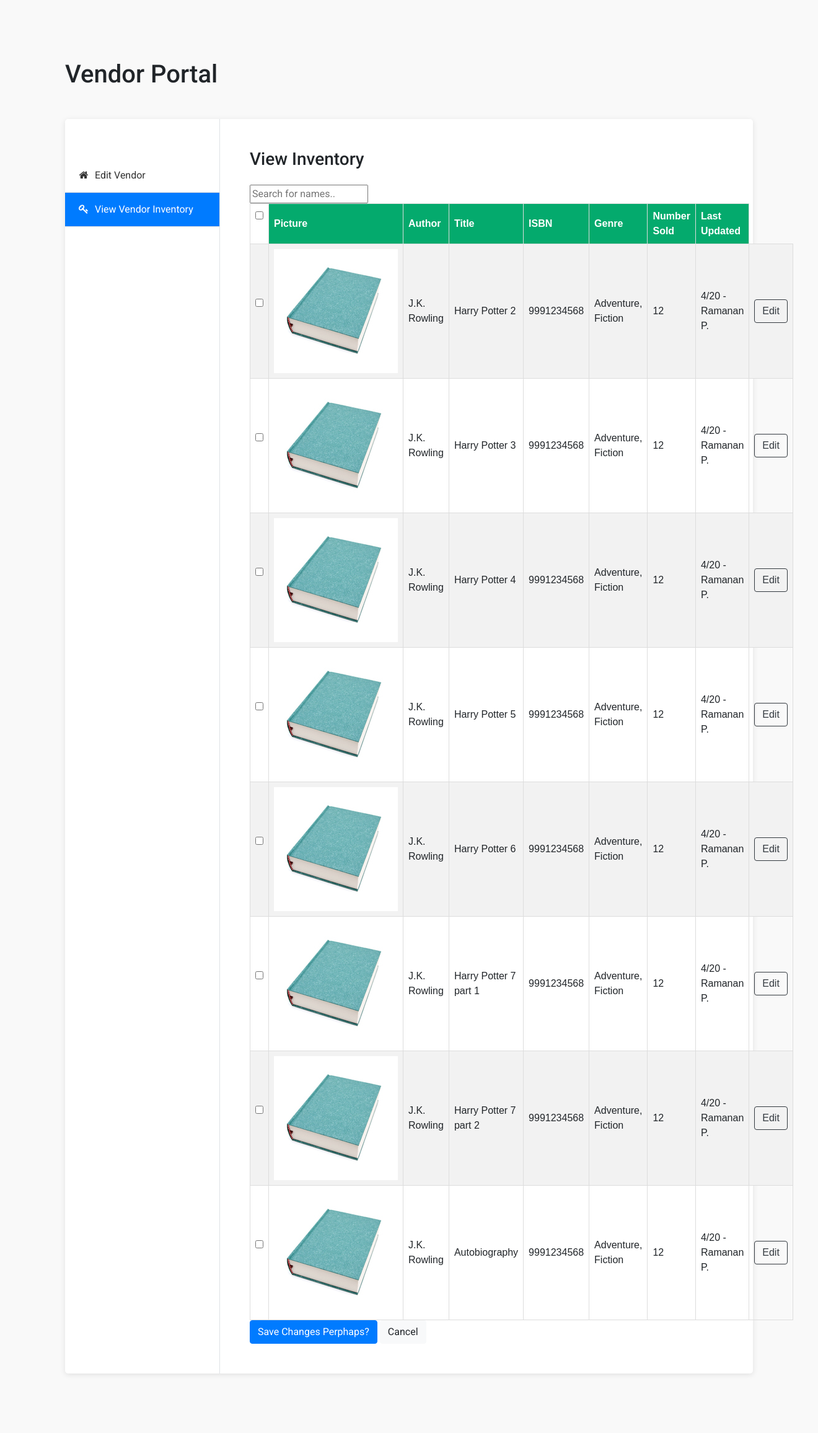
After one commit to ramanan-pan/eCommerce, a Django app: page /website/inventory in a window 1320 px wide, after a click on "View Vendor Inventory". The commit adds this page. Shown: the whole page at 62% size. Run offline with Django 4.2, Linux system fonts and the light colour scheme; data that the repository does not hold is empty; some libraries are stand-ins or nearby versions.

Commit message:
added vendor (inventory/settings page) & vendorview and updated front end for adminmain.html

```diff
--- /dev/null
+++ b/src/website/templates/website/inventory.html
@@ -0,0 +1,405 @@
+<!DOCTYPE html>
+<html lang="en">
+<head>
+	<meta charset="UTF-8">
+	<title>Vendor View</title>
+	<meta content="width=device-width, initial-scale=1, maximum-scale=1, user-scalable=no" name="viewport">
+	<link rel="stylesheet" type="text/css" href="https://stackpath.bootstrapcdn.com/bootstrap/4.3.1/css/bootstrap.min.css">
+	<link rel="stylesheet" href="https://stackpath.bootstrapcdn.com/font-awesome/4.7.0/css/font-awesome.min.css">
+	<link rel="stylesheet" type="text/css" href="css/style.css">
+  <style>
+    #customers {
+      font-family: Arial, Helvetica, sans-serif;
+      border-collapse: collapse;
+      width: 100%;
+    }
+
+    #customers td, #customers th {
+      border: 1px solid #ddd;
+      padding: 8px;
+    }
+
+    #customers tr:nth-child(even){background-color: #f2f2f2;}
+
+    #customers tr:hover {background-color: #ddd;}
+
+    #customers th {
+      padding-top: 12px;
+      padding-bottom: 12px;
+      text-align: left;
+      background-color: #04AA6D;
+      color: white;
+    }
+
+    #customersd {
+      font-family: Arial, Helvetica, sans-serif;
+      border-collapse: collapse;
+      width: 100%;
+    }
+
+    #customersd td, #customers th {
+      border: 1px solid #ddd;
+      padding: 8px;
+    }
+
+    #customersd tr:nth-child(even){background-color: #f2f2f2;}
+
+    #customersd tr:hover {background-color: #ddd;}
+
+    #customersd th {
+      padding-top: 12px;
+      padding-bottom: 12px;
+      text-align: left;
+      background-color: #04AA6D;
+      color: white;
+    }
+    </style>
+</head>
+<body>
+	<section class="py-5 my-5">
+		<div class="container">
+			<h1 class="mb-5">Vendor Portal</h1>
+			<div class="bg-white shadow rounded-lg d-block d-sm-flex">
+				<div class="profile-tab-nav border-right">
+					<div class="p-4">
+						<div class="img-circle text-center mb-3">
+							<!--img src="img/user2.jpg" alt="Image" class="shadow"-->
+						</div>
+
+					</div>
+					<div class="nav flex-column nav-pills" id="v-pills-tab" role="tablist" aria-orientation="vertical">
+						<a class="nav-link active" id="account-tab" data-toggle="pill" href="#account" role="tab" aria-controls="account" aria-selected="true">
+							<i class="fa fa-home text-center mr-1"></i>
+							Edit Vendor
+						</a>
+						<a class="nav-link" id="password-tab" data-toggle="pill" href="#password" role="tab" aria-controls="password" aria-selected="false">
+							<i class="fa fa-key text-center mr-1"></i>
+							View Vendor Inventory
+						</a>
+					<!--	<a class="nav-link" id="security-tab" data-toggle="pill" href="#security" role="tab" aria-controls="security" aria-selected="false">
+							<i class="fa fa-user text-center mr-1"></i>
+							Delete Order
+						</a>-->
+					<!--	<a class="nav-link" id="application-tab" data-toggle="pill" href="#application" role="tab" aria-controls="application" aria-selected="false">
+							<i class="fa fa-tv text-center mr-1"></i>
+							Application
+						</a>
+						<a class="nav-link" id="notification-tab" data-toggle="pill" href="#notification" role="tab" aria-controls="notification" aria-selected="false">
+							<i class="fa fa-bell text-center mr-1"></i>
+							Notification
+						</a> -->
+					</div>
+				</div>
+				<div class="tab-content p-4 p-md-5" id="v-pills-tabContent">
+					<div class="tab-pane fade show active" id="account" role="tabpanel" aria-labelledby="account-tab">
+						<h3 class="mb-4">Edit Vendor</h3>
+						<div class="row">
+							<div class="col-md-6">
+								<div class="form-group">
+								  	<label>First name</label>
+								  	<input type="text" class="form-control" value="Vishruth">
+								</div>
+							</div>
+							<div class="col-md-6">
+								<div class="form-group">
+								  	<label>Last Name</label>
+								  	<input type="text" class="form-control" value="TheVendor">
+								</div>
+							</div>
+              <div class="col-md-6">
+								<div class="form-group">
+								  	<label>Username</label>
+								  	<input type="text" class="form-control" value="vtvendor">
+								</div>
+							</div>
+							<div class="col-md-6">
+								<div class="form-group">
+								  	<label>Email</label>
+								  	<input type="text" class="form-control" value="vtvendor@gmail.com">
+								</div>
+							</div>
+							<div class="col-md-6">
+								<div class="form-group">
+								  	<label>password</label>
+								  	<input type="text" class="form-control" value="vtvendoristhebest123">
+								</div>
+							</div>
+
+						</div>
+						<div>
+							<button class="btn btn-primary">Update</button>
+							<button class="btn btn-light">Cancel</button>
+						</div>
+					</div>
+					<div class="tab-pane fade" id="password" role="tabpanel" aria-labelledby="password-tab">
+						<h3 class="mb-4">View Inventory</h3>
+
+
+
+
+
+            <input type="text" id="myInput" onkeyup="myeFunction()" placeholder="Search for names..">
+
+						<table id="customers">
+              <tr>
+                <td><input type="checkbox" />    &nbsp;   </td>
+                <th>Picture</th>
+                <th>Author</th>
+                <th>Title</Title></th>
+                <th>ISBN</th>
+                <th>Genre</th>
+                <th>Number Sold</th>
+                <th>Last Updated</th>
+
+              </tr>
+              <tr>
+                <td><input type="checkbox" />    &nbsp;   </td>
+                <td><img src="./img/book2.jpg"></img> </td>
+                <td>J.K. Rowling</td>
+                <td>Harry Potter 2</td>
+                <td>9991234568</td>
+                <td>Adventure, Fiction</td>
+                <td>12</td>
+                <td>4/20 -  Ramanan P.</td>
+                <td><button class="btn btn-outline-dark">Edit</button></td>
+              </tr>
+              <tr>
+                <td><input type="checkbox" />    &nbsp;   </td>
+                <td><img src="./img/book2.jpg"></img> </td>
+                <td>J.K. Rowling</td>
+                <td>Harry Potter 3</td>
+                <td>9991234568</td>
+                <td>Adventure, Fiction</td>
+                <td>12</td>
+                <td>4/20 -  Ramanan P.</td>
+                <td><button class="btn btn-outline-dark">Edit</button></td>
+              </tr>
+              <tr>
+                <td><input type="checkbox" />    &nbsp;   </td>
+                <td><img src="./img/book2.jpg"></img> </td>
+                <td>J.K. Rowling</td>
+                <td>Harry Potter 4</td>
+                <td>9991234568</td>
+                <td>Adventure, Fiction</td>
+                <td>12</td>
+                <td>4/20 -  Ramanan P.</td>
+                <td><button class="btn btn-outline-dark">Edit</button></td>
+              </tr>
+              <tr>
+                <td><input type="checkbox" />    &nbsp;   </td>
+                <td><img src="./img/book2.jpg"></img> </td>
+                <td>J.K. Rowling</td>
+                <td>Harry Potter 5</td>
+                <td>9991234568</td>
+                <td>Adventure, Fiction</td>
+                <td>12</td>
+                <td>4/20 -  Ramanan P.</td>
+                <td><button class="btn btn-outline-dark">Edit</button></td>
+              </tr>
+              <tr>
+                <td><input type="checkbox" />    &nbsp;   </td>
+                <td><img src="./img/book2.jpg"></img> </td>
+                <td>J.K. Rowling</td>
+                <td>Harry Potter 6</td>
+                <td>9991234568</td>
+                <td>Adventure, Fiction</td>
+                <td>12</td>
+                <td>4/20 -  Ramanan P.</td>
+                <td><button class="btn btn-outline-dark">Edit</button></td>
+              </tr>
+              <tr>
+                <td><input type="checkbox" />    &nbsp;   </td>
+                <td><img src="./img/book2.jpg"></img> </td>
+                <td>J.K. Rowling</td>
+                <td>Harry Potter 7 part 1</td>
+                <td>9991234568</td>
+                <td>Adventure, Fiction</td>
+                <td>12</td>
+                <td>4/20 -  Ramanan P.</td>
+                <td><button class="btn btn-outline-dark">Edit</button></td>
+              </tr>
+              <tr>
+                <td><input type="checkbox" />    &nbsp;   </td>
+                <td><img src="./img/book2.jpg"></img> </td>
+                <td>J.K. Rowling</td>
+                <td>Harry Potter 7 part 2</td>
+                <td>9991234568</td>
+                <td>Adventure, Fiction</td>
+                <td>12</td>
+                <td>4/20 -  Ramanan P.</td>
+                <td><button class="btn btn-outline-dark">Edit</button></td>
+              </tr>
+              <tr>
+                <td><input type="checkbox" />    &nbsp;   </td>
+                <td><img src="./img/book2.jpg"></img> </td>
+                <td>J.K. Rowling</td>
+                <td>Autobiography</td>
+                <td>9991234568</td>
+                <td>Adventure, Fiction</td>
+                <td>12</td>
+                <td>4/20 -  Ramanan P.</td>
+                <td><button class="btn btn-outline-dark">Edit</button></td>
+              </tr>
+
+            </table>
+
+						<div>
+							<button class="btn btn-primary">Save Changes Perphaps?</button>
+							<button class="btn btn-light">Cancel</button>
+						</div>
+					</div>
+					<div class="tab-pane fade" id="security" role="tabpanel" aria-labelledby="security-tab">
+						<h3 class="mb-4">Delete User</h3>
+
+
+
+
+
+            <input type="text" id="mydInput" onkeyup="mydFunction()" placeholder="Search for names..">
+
+						<table id="customersd">
+              <tr>
+                <td><input type="checkbox" />    &nbsp;   </td>
+                <th>Company</th>
+                <th>Contact</th>
+                <th>Country</th>
+
+              </tr>
+              <tr>
+                <td><input type="checkbox" />    &nbsp;   </td>
+                <td>Alfreds Futterkiste</td>
+                <td>Maria Anders</td>
+                <td>Germany</td>
+                <td><button class="btnDelete">Delete</button></td>
+              </tr>
+              <tr>
+                <td><input type="checkbox" />    &nbsp;   </td>
+                <td>Berglunds snabbköp</td>
+                <td>Christina Berglund</td>
+                <td>Sweden</td>
+                <td><button class="btnDelete">Delete</button></td>
+              </tr>
+              <tr>
+                <td><input type="checkbox" />    &nbsp;   </td>
+                <td>Centro comercial Moctezuma</td>
+                <td>Francisco Chang</td>
+                <td>Mexico</td>
+                <td><button class="btnDelete">Delete</button></td>
+              </tr>
+              <tr>
+                <td><input type="checkbox" />    &nbsp;   </td>
+                <td>Ernst Handel</td>
+                <td>Roland Mendel</td>
+                <td>Austria</td>
+                <td><button class="btnDelete">Delete</button></td>
+              </tr>
+              <tr>
+                <td><input type="checkbox" />    &nbsp;   </td>
+                <td>Island Trading</td>
+                <td>Helen Bennett</td>
+                <td>UK</td>
+                <td><button class="btnDelete">Delete</button></td>
+              </tr>
+              <tr>
+                <td><input type="checkbox" />    &nbsp;   </td>
+                <td>Königlich Essen</td>
+                <td>Philip Cramer</td>
+                <td>Germany</td>
+                <td><button class="btnDelete">Delete</button></td>
+              </tr>
+              <tr>
+                <td><input type="checkbox" />    &nbsp;   </td>
+                <td>Laughing Bacchus Winecellars</td>
+                <td>Yoshi Tannamuri</td>
+                <td>Canada</td>
+                <td><button class="btnDelete">Delete</button></td>
+              </tr>
+              <tr>
+                <td><input type="checkbox" />    &nbsp;   </td>
+                <td>Magazzini Alimentari Riuniti</td>
+                <td>Giovanni Rovelli</td>
+                <td>Italy</td>
+                <td><button class="btnDelete">Delete</button></td>
+              </tr>
+
+            </table>
+
+						<div>
+							<button class="btn btn-primary">Delete Selected</button>
+							<button class="btn btn-light">Cancel</button>
+						</div>
+
+
+						</div>
+					</div>
+				</div>
+			</div>
+		</div>
+	</section>
+
+
+	<script src="https://code.jquery.com/jquery-3.2.1.slim.min.js"></script>
+	<script src="https://cdnjs.cloudflare.com/ajax/libs/popper.js/1.12.9/umd/popper.min.js"></script>
+	<script src="https://maxcdn.bootstrapcdn.com/bootstrap/4.0.0/js/bootstrap.min.js"></script>
+
+</body>
+<script>
+  function myeFunction() {
+    // Declare variables
+    var input, filter, table, tr, td, i, txtValue;
+    input = document.getElementById("myInput");
+    filter = input.value.toUpperCase();
+    table = document.getElementById("customers");
+    tr = table.getElementsByTagName("tr");
+
+    // Loop through all table rows, and hide those who don't match the search query
+    for (i = 0; i < tr.length; i++) {
+      td = tr[i].getElementsByTagName("td")[3];
+      if (td) {
+        txtValue = td.textContent || td.innerText;
+        if (txtValue.toUpperCase().indexOf(filter) > -1) {
+          tr[i].style.display = "";
+        } else {
+          tr[i].style.display = "none";
+        }
+      }
+    }
+  }
+
+  </script>
+
+<script>
+  function mydFunction() {
+    // Declare variables
+    var input, filter, table, tr, td, i, txtValue;
+    input = document.getElementById("mydInput");
+    filter = input.value.toUpperCase();
+    table = document.getElementById("customersd");
+    tr = table.getElementsByTagName("tr");
+
+    // Loop through all table rows, and hide those who don't match the search query
+    for (i = 0; i < tr.length; i++) {
+      td = tr[i].getElementsByTagName("td")[1];
+      if (td) {
+        txtValue = td.textContent || td.innerText;
+        if (txtValue.toUpperCase().indexOf(filter) > -1) {
+          tr[i].style.display = "";
+        } else {
+          tr[i].style.display = "none";
+        }
+      }
+    }
+  }
+
+  </script>
+  <script>
+    $(document).ready(function(){
+
+     $("#tbUser").on('click','.btnDelete',function(){
+           $(this).closest('tr').remove();
+         });
+
+    });
+  </script>
+    <script src="../../../static/js/bootstrap.min.js"></script>
+</html>
--- a/src/website/urls.py
+++ b/src/website/urls.py
@@ -52,6 +52,8 @@
     path('managevendors', views.mangvend, name='website-adminmanage-vendors'),
     path('managepromotions', views.mangprom, name='website-adminmanage-promotions'),
     path('manageorders', views.mangord, name='website-adminmanage-orders'),
-    path('adminview', views.adminmain, name='website-adminview')
+    path('adminview', views.adminmain, name='website-adminview'),
+    path('vendorsettings', views.vendorset, name='website-vendorsettings'),
+    path('vendorview', views.vendview, name='website-vendorview')
 
 ]
--- a/src/website/views.py
+++ b/src/website/views.py
@@ -111,6 +111,12 @@
 
 def adminmain(request):
     return render(request, 'website/adminmain.html')
+
+def vendorset(request):
+    return render(request,'website/inventory.html')
+
+def vendview(request):
+    return render(request, 'website/vendorview.html')
 
 
 
```
Also changed, not shown: src/website/templates/website/adminmain.html (+19 -9 lines), src/website/templates/website/vendorview.html (added, +70 -0 lines).
